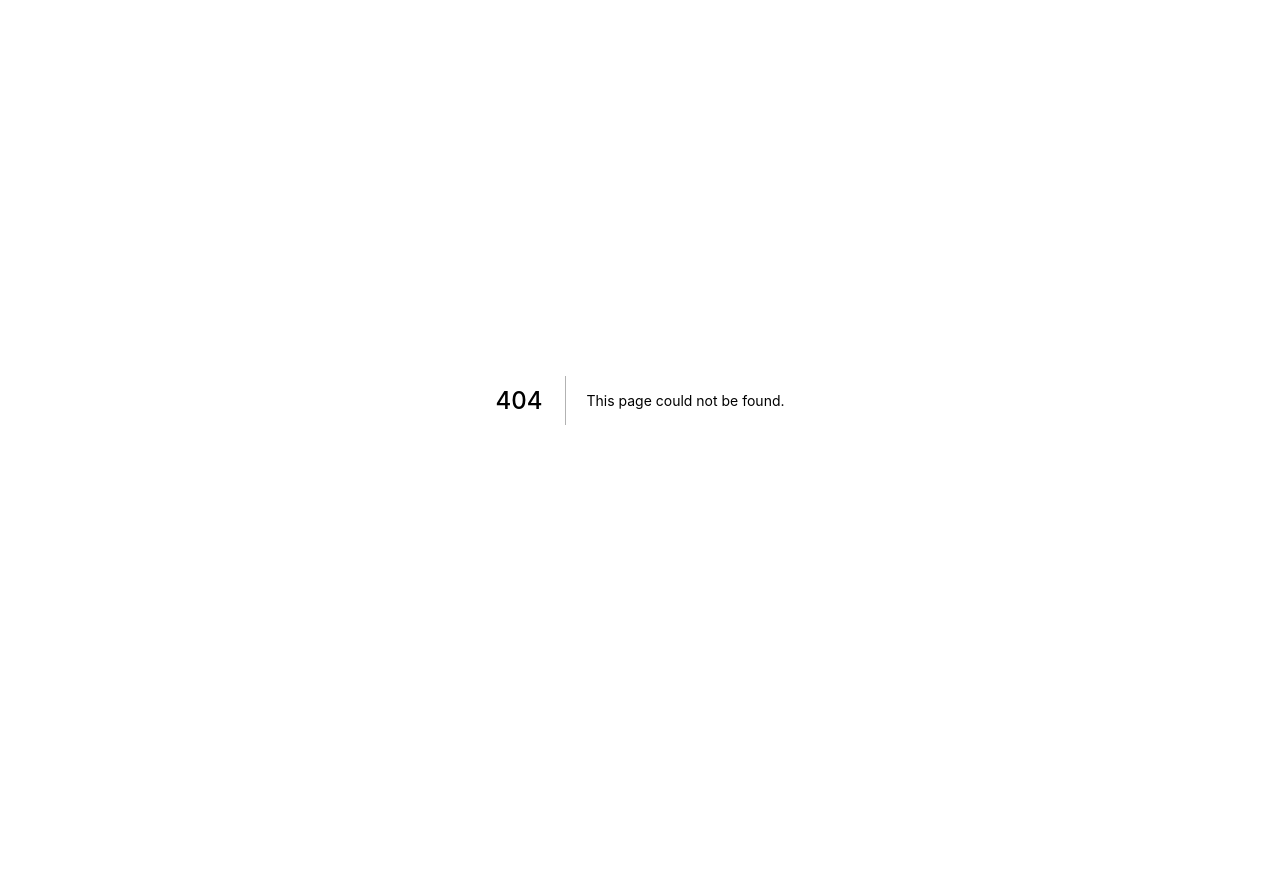
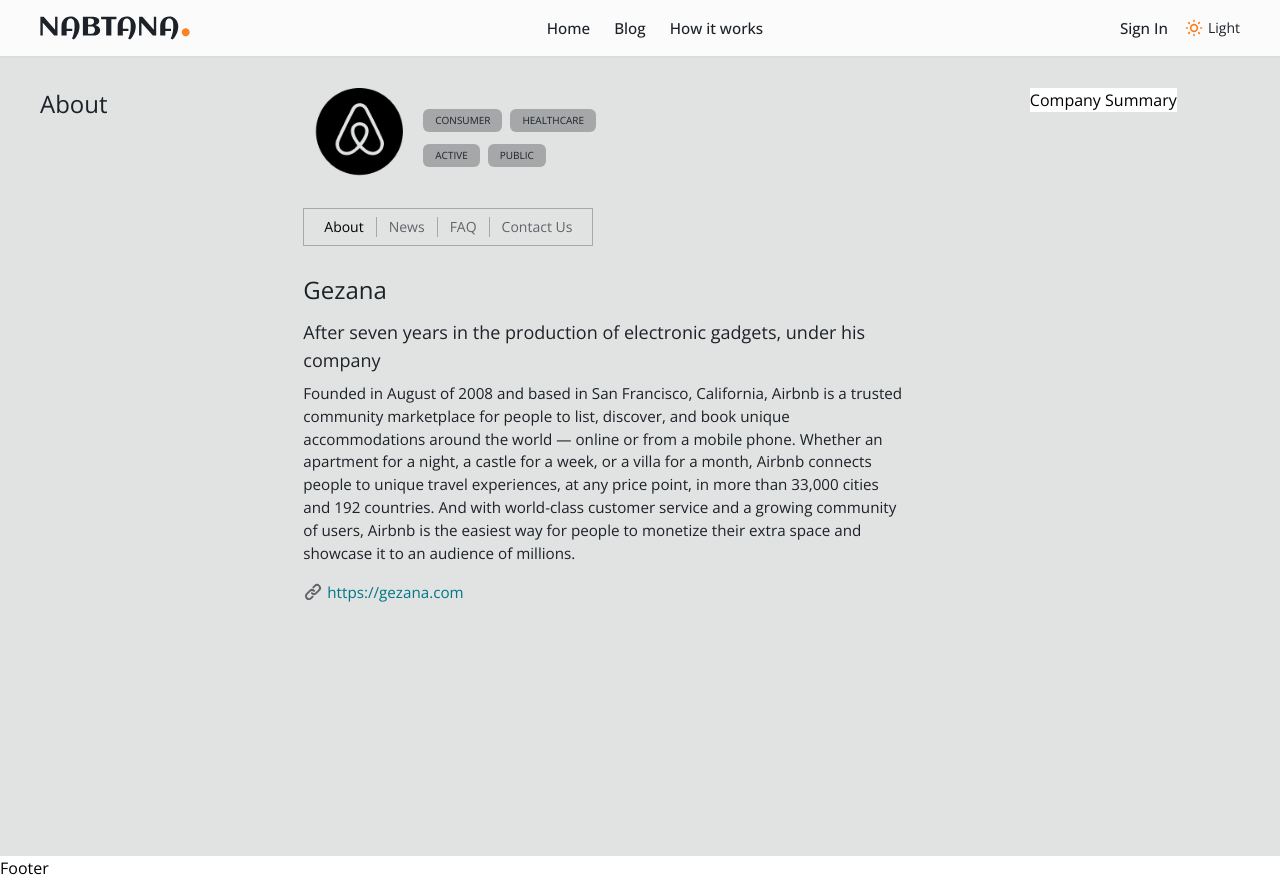
Before and after one commit to brhanegiday/nabtana-frontend, a Next.js app: page /companies/gezana in a window 1280 px wide. Before the commit this address had no page. Before the commit the page ends 800 px from the top, so only its background shows below. Built offline with nearby package versions, Linux system fonts and the light colour scheme.

Commit message:
page/companies phase-1

```diff
--- /dev/null
+++ b/pages/companies/[company].js
@@ -0,0 +1,26 @@
+import { useEffect, useState } from "react";
+import Layout from "../../features/layout/Layout";
+import CompanyDetail from "../../components/company";
+import { useRouter } from "next/router";
+// data
+import { companies } from "../../data/companies";
+
+function CompanyPage() {
+  const router = useRouter();
+  const [companyData, setCompanyData] = useState([]);
+  useEffect(() => {
+    if (!router.isReady) return;
+    const { company: slug } = router.query;
+    const data = companies.find((c) => c.companySlug === slug);
+    setCompanyData(data);
+  }, [router]);
+  return (
+    <div>
+      <Layout title={companyData.companyName}>
+        <CompanyDetail company={companyData} />
+      </Layout>
+    </div>
+  );
+}
+
+export default CompanyPage;
```
